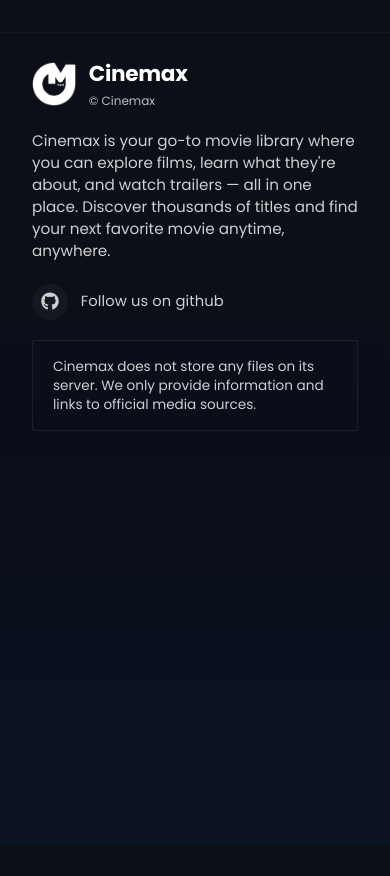
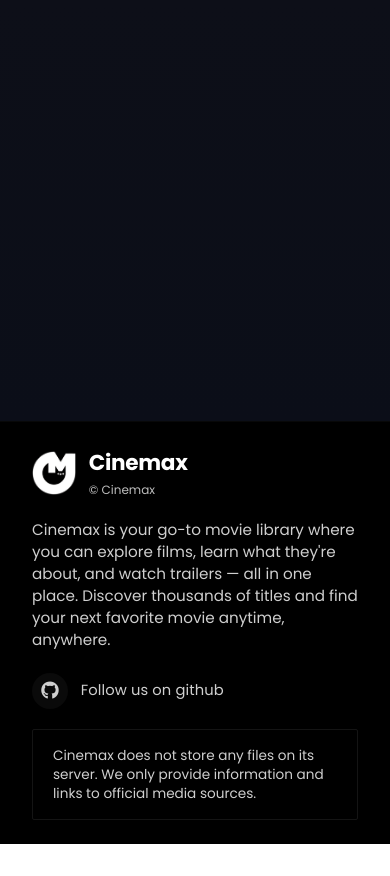
Before and after one commit to DanielaBarranda/ITELEC1-MovieSeries-API, a plain HTML site: page footer/footer.html in a window 390 px wide. After the commit the page ends 844 px from the top, so only its background shows below. Drawn offline with Linux system fonts and the light colour scheme.

Commit message:
footer stays below

```diff
--- a/footer/footer.css
+++ b/footer/footer.css
@@ -1,173 +1,180 @@
-/* Footer standalone styles - matches your site's sizing & gradient */
-
-/* reuse same global font and background as your site so footer blends perfectly */
+/* Footer standalone styles - Cinemax consistent sizing and layout */
 @import url('https://fonts.googleapis.com/css2?family=Poppins:wght@300;400;600;700&display=swap');
 
-:root{
+:root {
   --bg-top: #0d0f18;
   --bg-mid: #0b0e18;
   --bg-bottom: #0b1224;
   --muted: #cfcfcf;
   --muted-2: #bdbdbd;
-  --box-border: rgba(255,255,255,0.08);
+  --box-border: rgba(255, 255, 255, 0.08);
 }
 
-*{ box-sizing: border-box; margin:0; padding:0; font-family: "Poppins", sans-serif; }
-
-html,body{
-  height:100%;
+/* Global Reset */
+* {
+  box-sizing: border-box;
+  margin: 0;
+  padding: 0;
+  font-family: "Poppins", sans-serif;
 }
 
-body{
-  background: linear-gradient(to bottom, var(--bg-top), var(--bg-mid), var(--bg-bottom));
-  color:#fff;
-  -webkit-font-smoothing:antialiased;
-  -moz-osx-font-smoothing:grayscale;
+/* Ensure footer stays at bottom */
+html, body {
+  height: 100%;
 }
 
-/* Footer container */
-.footer{
-  width:100%;
-  padding: 2.2rem 6rem; /* matches site spacing scale */
-  display:flex;
-  justify-content:center;
-  align-items:center;
-  border-top: 1px solid rgba(255,255,255,0.03);
-  margin-top: 2rem;
+body {
+  display: flex;
+  flex-direction: column;
+  background: linear-gradient(to bottom, var(--bg-top), var(--bg-mid), var(--bg-bottom));
+  color: #fff;
+  -webkit-font-smoothing: antialiased;
+  -moz-osx-font-smoothing: grayscale;
 }
 
-/* inner row that aligns left / middle / right */
-.footer-inner{
-  width:100%;
-  max-width:1200px;
-  display:flex;
-  align-items:flex-start;
+/* Footer */
+footer {
+  margin-top: auto; /* pushes footer to bottom */
+  width: 100%;
+  padding: 2.2rem 6rem;
+  display: flex;
+  justify-content: center;
+  align-items: center;
+  border-top: 1px solid rgba(255, 255, 255, 0.03);
+  background: #000; /* optional: solid base to ensure visibility */
+}
+
+/* Inner container for alignment */
+.footer-inner {
+  width: 100%;
+  max-width: 1200px;
+  display: flex;
+  align-items: flex-start;
   gap: 3.5rem;
 }
 
-/* LEFT: logo area */
-.footer-left{
+/* LEFT: Logo */
+.footer-left {
   flex: 0 0 220px;
-  display:flex;
-  align-items:flex-start;
+  display: flex;
+  align-items: flex-start;
 }
 
-.logo-wrap{
-  display:flex;
-  align-items:center;
+.logo-wrap {
+  display: flex;
+  align-items: center;
   gap: 0.8rem;
 }
 
-.logo-img{
-  width:44px;
-  height:44px;
-  object-fit:contain;
-  display:block;
+.logo-img {
+  width: 44px;
+  height: 44px;
+  object-fit: contain;
+  display: block;
 }
 
-.logo-text .brand{
-  font-size:1.35rem;
-  font-weight:700;
+.logo-text .brand {
+  font-size: 1.35rem;
+  font-weight: 700;
   letter-spacing: -0.3px;
-  color:#fff;
+  color: #fff;
 }
 
-.logo-text .brand-sub{
-  font-size:0.75rem;
+.logo-text .brand-sub {
+  font-size: 0.75rem;
   color: var(--muted-2);
-  margin-top:2px;
+  margin-top: 2px;
 }
 
-/* MIDDLE: description + social */
-.footer-middle{
+/* MIDDLE: Description + Social */
+.footer-middle {
   flex: 1 1 auto;
-  display:flex;
-  flex-direction:column;
-  gap:1.05rem;
+  display: flex;
+  flex-direction: column;
+  gap: 1.05rem;
 }
 
-.footer-paragraph{
-  font-size:0.95rem;
-  line-height:1.45;
+.footer-paragraph {
+  font-size: 0.95rem;
+  line-height: 1.45;
   color: var(--muted);
-  max-width:820px;
+  max-width: 820px;
   white-space: normal;
 }
 
-/* social row: icon + text */
-.footer-social-row{
-  display:flex;
-  align-items:center;
-  gap:0.8rem;
-  margin-top:0.3rem;
+.footer-social-row {
+  display: flex;
+  align-items: center;
+  gap: 0.8rem;
+  margin-top: 0.3rem;
 }
 
-.social-icon{
-  width:36px;
-  height:36px;
-  border-radius:50%;
-  background: rgba(255,255,255,0.04);
-  display:flex;
-  align-items:center;
-  justify-content:center;
+.social-icon {
+  width: 36px;
+  height: 36px;
+  border-radius: 50%;
+  background: rgba(255, 255, 255, 0.04);
+  display: flex;
+  align-items: center;
+  justify-content: center;
 }
 
-.social-icon i{
-  font-size:18px;
+.social-icon i {
+  font-size: 18px;
   color: var(--muted);
 }
 
-.social-text{
-  font-size:0.92rem;
+.social-text {
+  font-size: 0.92rem;
   color: var(--muted);
-  text-transform: none;
   letter-spacing: 0.1px;
 }
 
-/* RIGHT: boxed disclaimer */
-.footer-right{
+/* RIGHT: Disclaimer box */
+.footer-right {
   flex: 0 0 300px;
-  display:flex;
-  align-items:flex-start;
+  display: flex;
+  align-items: flex-start;
 }
 
-.disclaimer-title{
-  display:none; /* hidden visually in screenshot, kept semantically for accessibility */
+.disclaimer-title {
+  display: none; /* hidden but accessible for screen readers */
 }
 
-.disclaimer-text{
-  width:100%;
+.disclaimer-text {
+  width: 100%;
   padding: 1rem 1.25rem;
   border: 1px solid var(--box-border);
   background: transparent;
   color: var(--muted);
-  font-size:0.85rem;
-  line-height:1.4;
+  font-size: 0.85rem;
+  line-height: 1.4;
   border-radius: 2px;
 }
 
-/* small screens: stack */
-@media (max-width: 900px){
-  .footer{
+/* Responsive adjustments */
+@media (max-width: 900px) {
+  footer {
     padding: 1.5rem 2rem;
   }
 
-  .footer-inner{
-    flex-direction:column;
-    gap:1.25rem;
-    align-items:flex-start;
+  .footer-inner {
+    flex-direction: column;
+    gap: 1.25rem;
+    align-items: flex-start;
   }
 
-  .footer-left, .footer-right{
+  .footer-left,
+  .footer-right {
     flex: none;
-    width:100%;
+    width: 100%;
   }
 
-  .footer-paragraph{
-    max-width:100%;
+  .footer-paragraph {
+    max-width: 100%;
   }
 
-  .footer-right{
-    display:flex;
+  .footer-right {
+    display: flex;
   }
 }
```
Also changed, not shown: footer/footer.html (+1 -1 lines).
